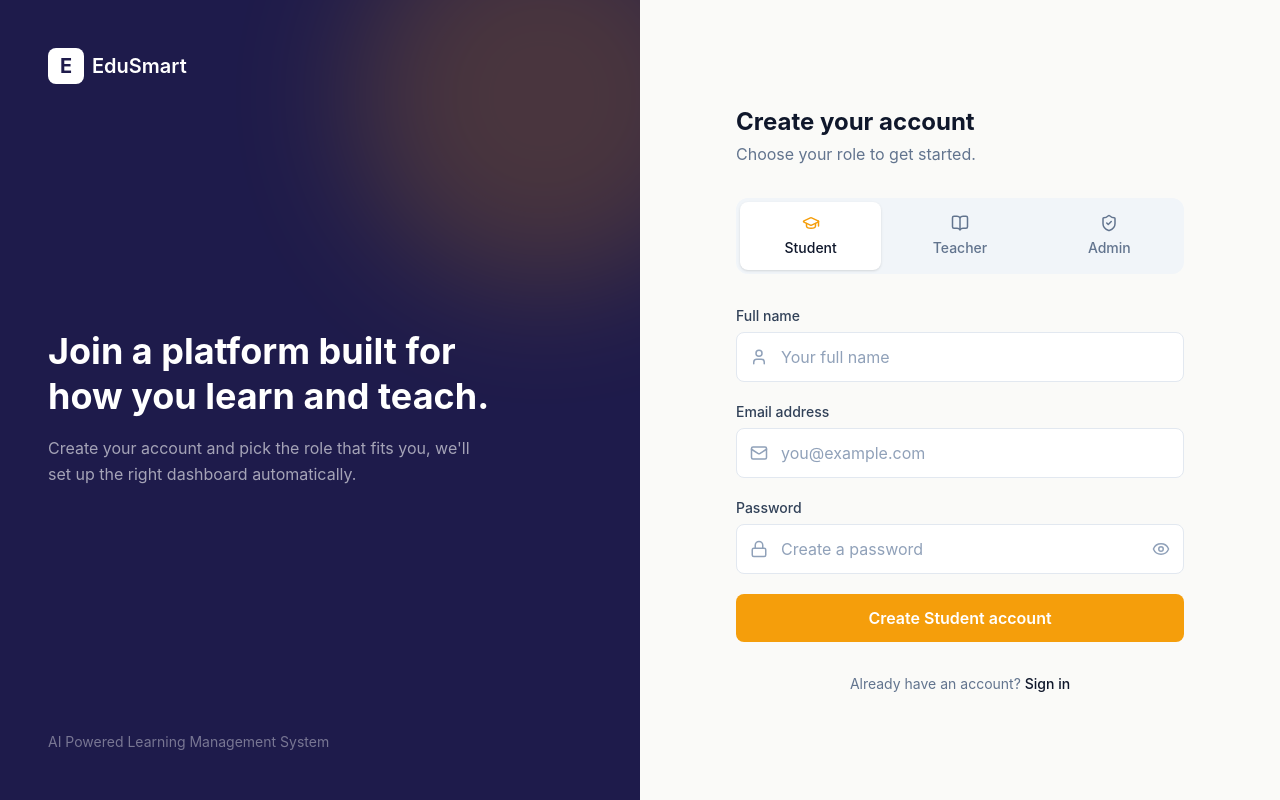
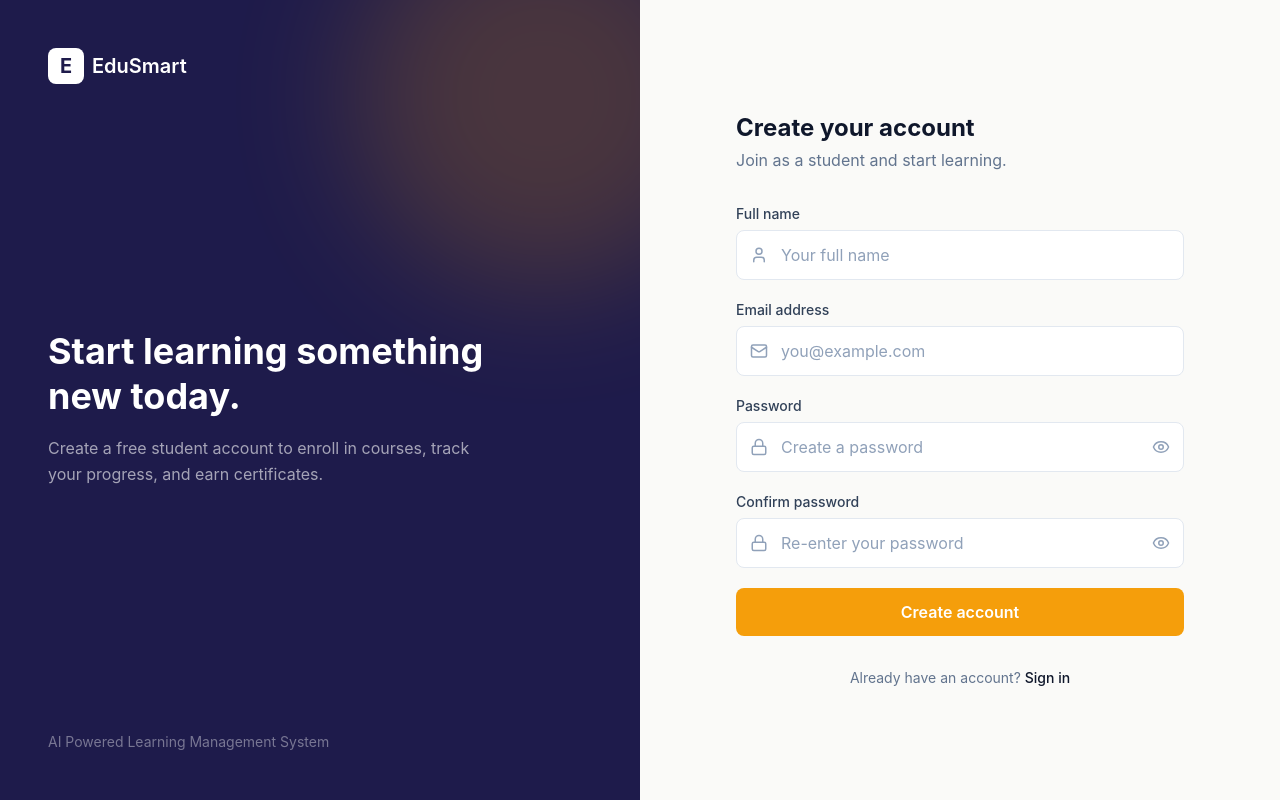
Before and after one commit to S-M-AniK/edusmart-ai-powered-lms, a React (Vite) app in the folder client/: page /register in a window 1280 px wide. Built offline with nearby package versions, Linux system fonts and the light colour scheme.

Commit message:
Connect Register and Login pages to backend API with validation

```diff
--- a/client/package.json
+++ b/client/package.json
@@ -11,6 +11,7 @@
   },
   "dependencies": {
     "@tailwindcss/vite": "^4.3.1",
+    "axios": "^1.18.1",
     "lucide-react": "^1.21.0",
     "react": "^19.2.7",
     "react-dom": "^19.2.7",
--- a/client/src/pages/LoginPage.jsx
+++ b/client/src/pages/LoginPage.jsx
@@ -1,14 +1,59 @@
 import { useState } from "react"
+import { useNavigate } from "react-router-dom"
+import axios from "axios"
 import { Mail, Lock, Eye, EyeOff } from "lucide-react"
 
 function LoginPage() {
+  const navigate = useNavigate()
   const [showPassword, setShowPassword] = useState(false)
   const [email, setEmail] = useState("")
   const [password, setPassword] = useState("")
+  const [error, setError] = useState("")
+  const [fieldErrors, setFieldErrors] = useState({})
+  const [loading, setLoading] = useState(false)
 
-  function handleSubmit(e) {
+  function validate() {
+    const errors = {}
+    if (!email.trim()) errors.email = "This email field needs to be filled out"
+    if (!password.trim()) errors.password = "This password field needs to be filled out"
+    return errors
+  }
+
+  async function handleSubmit(e) {
     e.preventDefault()
-    console.log("Login attempt:", { email, password })
+    setError("")
+
+    const errors = validate()
+    setFieldErrors(errors)
+    if (Object.keys(errors).length > 0) return
+
+    setLoading(true)
+    try {
+      const res = await axios.post("http://localhost:8000/api/auth/login", {
+        email,
+        password,
+      })
+
+      localStorage.setItem("token", res.data.token)
+      localStorage.setItem("user", JSON.stringify(res.data.user))
+
+      const role = res.data.user.role
+      if (role === "teacher") {
+        navigate("/teacher/dashboard")
+      } else if (role === "admin") {
+        navigate("/admin/dashboard")
+      } else {
+        navigate("/student/dashboard")
+      }
+    } catch (err) {
+      setError(err.response?.data?.message || "Something went wrong. Please try again.")
+    } finally {
+      setLoading(false)
+    }
+  }
+
+  function labelClass(field) {
+    return `block text-sm font-medium mb-1.5 ${fieldErrors[field] ? "text-rose-500" : "text-slate-700"}`
   }
 
   return (
@@ -52,28 +97,36 @@ function LoginPage() {
           <h2 className="text-2xl font-bold text-slate-900 mb-1">Welcome back</h2>
           <p className="text-slate-500 mb-8">Sign in to continue to your dashboard.</p>
 
-          <form onSubmit={handleSubmit} className="space-y-5">
+          {error && (
+            <div className="mb-5 px-4 py-3 rounded-lg bg-rose-50 text-rose-600 text-sm">
+              {error}
+            </div>
+          )}
+
+          <form onSubmit={handleSubmit} noValidate className="space-y-5">
             <div>
-              <label className="block text-sm font-medium text-slate-700 mb-1.5">
-                Email address
+              <label className={labelClass("email")}>
+                Email address {fieldErrors.email && <span className="text-rose-500">*</span>}
               </label>
               <div className="relative">
                 <Mail size={18} className="absolute left-3.5 top-1/2 -translate-y-1/2 text-slate-400" />
                 <input
                   type="email"
-                  required
                   value={email}
                   onChange={(e) => setEmail(e.target.value)}
                   placeholder="you@example.com"
                   className="w-full pl-11 pr-4 py-3 rounded-lg border border-slate-200 bg-white text-slate-900 placeholder:text-slate-400 focus:outline-none focus:ring-2 focus:ring-[#6366F1] transition-shadow"
                 />
               </div>
+              {fieldErrors.email && (
+                <p className="text-sm text-rose-500 mt-1.5">{fieldErrors.email}</p>
+              )}
             </div>
 
             <div>
               <div className="flex items-center justify-between mb-1.5">
-                <label className="block text-sm font-medium text-slate-700">
-                  Password
+                <label className={labelClass("password").replace("mb-1.5", "")}>
+                  Password {fieldErrors.password && <span className="text-rose-500">*</span>}
                 </label>
                 <a href="#" className="text-sm font-medium text-[#6366F1]">
                   Forgot password?
@@ -83,7 +136,6 @@ function LoginPage() {
                 <Lock size={18} className="absolute left-3.5 top-1/2 -translate-y-1/2 text-slate-400" />
                 <input
                   type={showPassword ? "text" : "password"}
-                  required
                   value={password}
                   onChange={(e) => setPassword(e.target.value)}
                   placeholder="Enter your password"
@@ -97,13 +149,17 @@ function LoginPage() {
                   {showPassword ? <EyeOff size={18} /> : <Eye size={18} />}
                 </button>
               </div>
+              {fieldErrors.password && (
+                <p className="text-sm text-rose-500 mt-1.5">{fieldErrors.password}</p>
+              )}
             </div>
 
             <button
               type="submit"
-              className="w-full py-3 rounded-lg font-semibold text-white bg-[#6366F1] hover:opacity-90 transition-opacity"
+              disabled={loading}
+              className="w-full py-3 rounded-lg font-semibold text-white bg-[#6366F1] hover:opacity-90 transition-opacity disabled:opacity-60"
             >
-              Sign in
+              {loading ? "Signing in..." : "Sign in"}
             </button>
           </form>
 
--- a/client/src/pages/RegisterPage.jsx
+++ b/client/src/pages/RegisterPage.jsx
@@ -1,33 +1,65 @@
 import { useState } from "react"
-import { Mail, Lock, Eye, EyeOff, User, GraduationCap, BookOpen, ShieldCheck } from "lucide-react"
-
-const roles = [
-  { key: "student", label: "Student", icon: GraduationCap, accent: "#F59E0B" },
-  { key: "teacher", label: "Teacher", icon: BookOpen, accent: "#10B981" },
-  { key: "admin", label: "Admin", icon: ShieldCheck, accent: "#6366F1" },
-]
+import { useNavigate } from "react-router-dom"
+import axios from "axios"
+import { Mail, Lock, Eye, EyeOff, User } from "lucide-react"
 
 function RegisterPage() {
-  const [activeRole, setActiveRole] = useState("student")
+  const navigate = useNavigate()
   const [showPassword, setShowPassword] = useState(false)
+  const [showConfirmPassword, setShowConfirmPassword] = useState(false)
   const [name, setName] = useState("")
   const [email, setEmail] = useState("")
   const [password, setPassword] = useState("")
+  const [confirmPassword, setConfirmPassword] = useState("")
+  const [error, setError] = useState("")
+  const [fieldErrors, setFieldErrors] = useState({})
+  const [loading, setLoading] = useState(false)
 
-  const currentRole = roles.find((r) => r.key === activeRole)
+  function validate() {
+    const errors = {}
+    if (!name.trim()) errors.name = "This name field needs to be filled out"
+    if (!email.trim()) errors.email = "This email field needs to be filled out"
+    if (!password.trim()) errors.password = "This password field needs to be filled out"
+    if (!confirmPassword.trim()) errors.confirmPassword = "This confirm password field needs to be filled out"
+    return errors
+  }
 
-  function handleSubmit(e) {
+  async function handleSubmit(e) {
     e.preventDefault()
-    console.log("Register attempt:", { role: activeRole, name, email, password })
+    setError("")
+
+    const errors = validate()
+    setFieldErrors(errors)
+    if (Object.keys(errors).length > 0) return
+
+    if (password !== confirmPassword) {
+      setError("Passwords do not match")
+      return
+    }
+
+    setLoading(true)
+    try {
+      await axios.post("http://localhost:8000/api/auth/register", {
+        name,
+        email,
+        password,
+      })
+      navigate("/login")
+    } catch (err) {
+      setError(err.response?.data?.message || "Something went wrong. Please try again.")
+    } finally {
+      setLoading(false)
+    }
+  }
+
+  function labelClass(field) {
+    return `block text-sm font-medium mb-1.5 ${fieldErrors[field] ? "text-rose-500" : "text-slate-700"}`
   }
 
   return (
     <div className="min-h-screen flex bg-[#FAFAF8]">
       <div className="hidden lg:flex lg:w-1/2 bg-[#1E1B4B] text-white flex-col justify-between p-12 relative overflow-hidden">
-        <div
-          className="absolute -top-24 -right-24 w-96 h-96 rounded-full opacity-20 blur-3xl transition-colors duration-500"
-          style={{ backgroundColor: currentRole.accent }}
-        ></div>
+        <div className="absolute -top-24 -right-24 w-96 h-96 rounded-full opacity-20 blur-3xl bg-[#F59E0B]"></div>
 
         <div className="relative z-10">
           <div className="flex items-center gap-2 text-xl font-semibold">
@@ -40,11 +72,11 @@ function RegisterPage() {
 
         <div className="relative z-10 max-w-md">
           <h1 className="text-4xl font-bold leading-tight mb-4">
-            Join a platform built for how you learn and teach.
+            Start learning something new today.
           </h1>
           <p className="text-white/60 text-base leading-relaxed">
-            Create your account and pick the role that fits you, we'll set up
-            the right dashboard automatically.
+            Create a free student account to enroll in courses, track your
+            progress, and earn certificates.
           </p>
         </div>
 
@@ -63,87 +95,65 @@ function RegisterPage() {
           </div>
 
           <h2 className="text-2xl font-bold text-slate-900 mb-1">Create your account</h2>
-          <p className="text-slate-500 mb-8">Choose your role to get started.</p>
+          <p className="text-slate-500 mb-8">Join as a student and start learning.</p>
 
-          <div className="grid grid-cols-3 gap-2 mb-8 p-1 bg-slate-100 rounded-xl">
-            {roles.map((role) => {
-              const Icon = role.icon
-              const isActive = activeRole === role.key
-              return (
-                <button
-                  key={role.key}
-                  type="button"
-                  onClick={() => setActiveRole(role.key)}
-                  className={`flex flex-col items-center gap-1.5 py-3 rounded-lg text-sm font-medium transition-all ${
-                    isActive
-                      ? "bg-white shadow-sm text-slate-900"
-                      : "text-slate-500 hover:text-slate-700"
-                  }`}
-                >
-                  <Icon
-                    size={18}
-                    style={{ color: isActive ? role.accent : undefined }}
-                  />
-                  {role.label}
-                </button>
-              )
-            })}
-          </div>
+          {error && (
+            <div className="mb-5 px-4 py-3 rounded-lg bg-rose-50 text-rose-600 text-sm">
+              {error}
+            </div>
+          )}
 
-          <form onSubmit={handleSubmit} className="space-y-5">
+          <form onSubmit={handleSubmit} noValidate className="space-y-5">
             <div>
-              <label className="block text-sm font-medium text-slate-700 mb-1.5">
-                Full name
+              <label className={labelClass("name")}>
+                Full name {fieldErrors.name && <span className="text-rose-500">*</span>}
               </label>
               <div className="relative">
                 <User size={18} className="absolute left-3.5 top-1/2 -translate-y-1/2 text-slate-400" />
                 <input
                   type="text"
-                  required
                   value={name}
                   onChange={(e) => setName(e.target.value)}
                   placeholder="Your full name"
-                  className="w-full pl-11 pr-4 py-3 rounded-lg border border-slate-200 bg-white text-slate-900 placeholder:text-slate-400 focus:outline-none transition-shadow"
-                  onFocus={(e) => (e.target.style.boxShadow = `0 0 0 2px ${currentRole.accent}`)}
-                  onBlur={(e) => (e.target.style.boxShadow = "none")}
+                  className="w-full pl-11 pr-4 py-3 rounded-lg border border-slate-200 bg-white text-slate-900 placeholder:text-slate-400 focus:outline-none focus:ring-2 focus:ring-[#F59E0B] transition-shadow"
                 />
               </div>
+              {fieldErrors.name && (
+                <p className="text-sm text-rose-500 mt-1.5">{fieldErrors.name}</p>
+              )}
             </div>
 
             <div>
-              <label className="block text-sm font-medium text-slate-700 mb-1.5">
-                Email address
+              <label className={labelClass("email")}>
+                Email address {fieldErrors.email && <span className="text-rose-500">*</span>}
               </label>
               <div className="relative">
                 <Mail size={18} className="absolute left-3.5 top-1/2 -translate-y-1/2 text-slate-400" />
                 <input
                   type="email"
-                  required
                   value={email}
                   onChange={(e) => setEmail(e.target.value)}
                   placeholder="you@example.com"
-                  className="w-full pl-11 pr-4 py-3 rounded-lg border border-slate-200 bg-white text-slate-900 placeholder:text-slate-400 focus:outline-none transition-shadow"
-                  onFocus={(e) => (e.target.style.boxShadow = `0 0 0 2px ${currentRole.accent}`)}
-                  onBlur={(e) => (e.target.style.boxShadow = "none")}
+                  className="w-full pl-11 pr-4 py-3 rounded-lg border border-slate-200 bg-white text-slate-900 placeholder:text-slate-400 focus:outline-none focus:ring-2 focus:ring-[#F59E0B] transition-shadow"
                 />
               </div>
+              {fieldErrors.email && (
+                <p className="text-sm text-rose-500 mt-1.5">{fieldErrors.email}</p>
+              )}
             </div>
 
             <div>
-              <label className="block text-sm font-medium text-slate-700 mb-1.5">
-                Password
+              <label className={labelClass("password")}>
+                Password {fieldErrors.password && <span className="text-rose-500">*</span>}
               </label>
               <div className="relative">
                 <Lock size={18} className="absolute left-3.5 top-1/2 -translate-y-1/2 text-slate-400" />
                 <input
                   type={showPassword ? "text" : "password"}
-                  required
                   value={password}
                   onChange={(e) => setPassword(e.target.value)}
                   placeholder="Create a password"
-                  className="w-full pl-11 pr-11 py-3 rounded-lg border border-slate-200 bg-white text-slate-900 placeholder:text-slate-400 focus:outline-none transition-shadow"
-                  onFocus={(e) => (e.target.style.boxShadow = `0 0 0 2px ${currentRole.accent}`)}
-                  onBlur={(e) => (e.target.style.boxShadow = "none")}
+                  className="w-full pl-11 pr-11 py-3 rounded-lg border border-slate-200 bg-white text-slate-900 placeholder:text-slate-400 focus:outline-none focus:ring-2 focus:ring-[#F59E0B] transition-shadow"
                 />
                 <button
                   type="button"
@@ -153,14 +163,43 @@ function RegisterPage() {
                   {showPassword ? <EyeOff size={18} /> : <Eye size={18} />}
                 </button>
               </div>
+              {fieldErrors.password && (
+                <p className="text-sm text-rose-500 mt-1.5">{fieldErrors.password}</p>
+              )}
+            </div>
+
+            <div>
+              <label className={labelClass("confirmPassword")}>
+                Confirm password {fieldErrors.confirmPassword && <span className="text-rose-500">*</span>}
+              </label>
+              <div className="relative">
+                <Lock size={18} className="absolute left-3.5 top-1/2 -translate-y-1/2 text-slate-400" />
+                <input
+                  type={showConfirmPassword ? "text" : "password"}
+                  value={confirmPassword}
+                  onChange={(e) => setConfirmPassword(e.target.value)}
+                  placeholder="Re-enter your password"
+                  className="w-full pl-11 pr-11 py-3 rounded-lg border border-slate-200 bg-white text-slate-900 placeholder:text-slate-400 focus:outline-none focus:ring-2 focus:ring-[#F59E0B] transition-shadow"
+                />
+                <button
+                  type="button"
+                  onClick={() => setShowConfirmPassword(!showConfirmPassword)}
+                  className="absolute right-3.5 top-1/2 -translate-y-1/2 text-slate-400 hover:text-slate-600"
+                >
+                  {showConfirmPassword ? <EyeOff size={18} /> : <Eye size={18} />}
+                </button>
+              </div>
+              {fieldErrors.confirmPassword && (
+                <p className="text-sm text-rose-500 mt-1.5">{fieldErrors.confirmPassword}</p>
+              )}
             </div>
 
             <button
               type="submit"
-              className="w-full py-3 rounded-lg font-semibold text-white transition-opacity hover:opacity-90"
-              style={{ backgroundColor: currentRole.accent }}
+              disabled={loading}
+              className="w-full py-3 rounded-lg font-semibold text-white bg-[#F59E0B] hover:opacity-90 transition-opacity disabled:opacity-60"
             >
-              Create {currentRole.label} account
+              {loading ? "Creating account..." : "Create account"}
             </button>
           </form>
 
```
Also changed, not shown: 1 other file (tests, documents, lock files or other folders).
